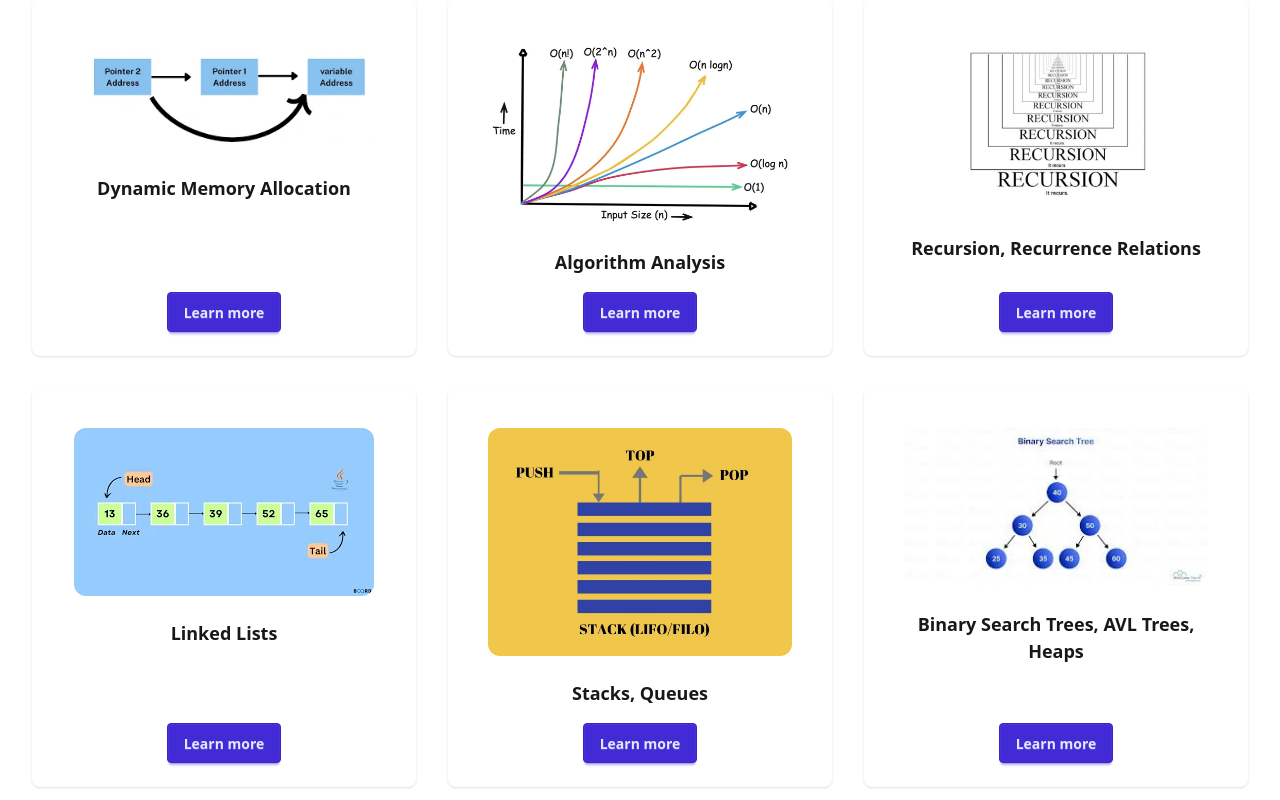
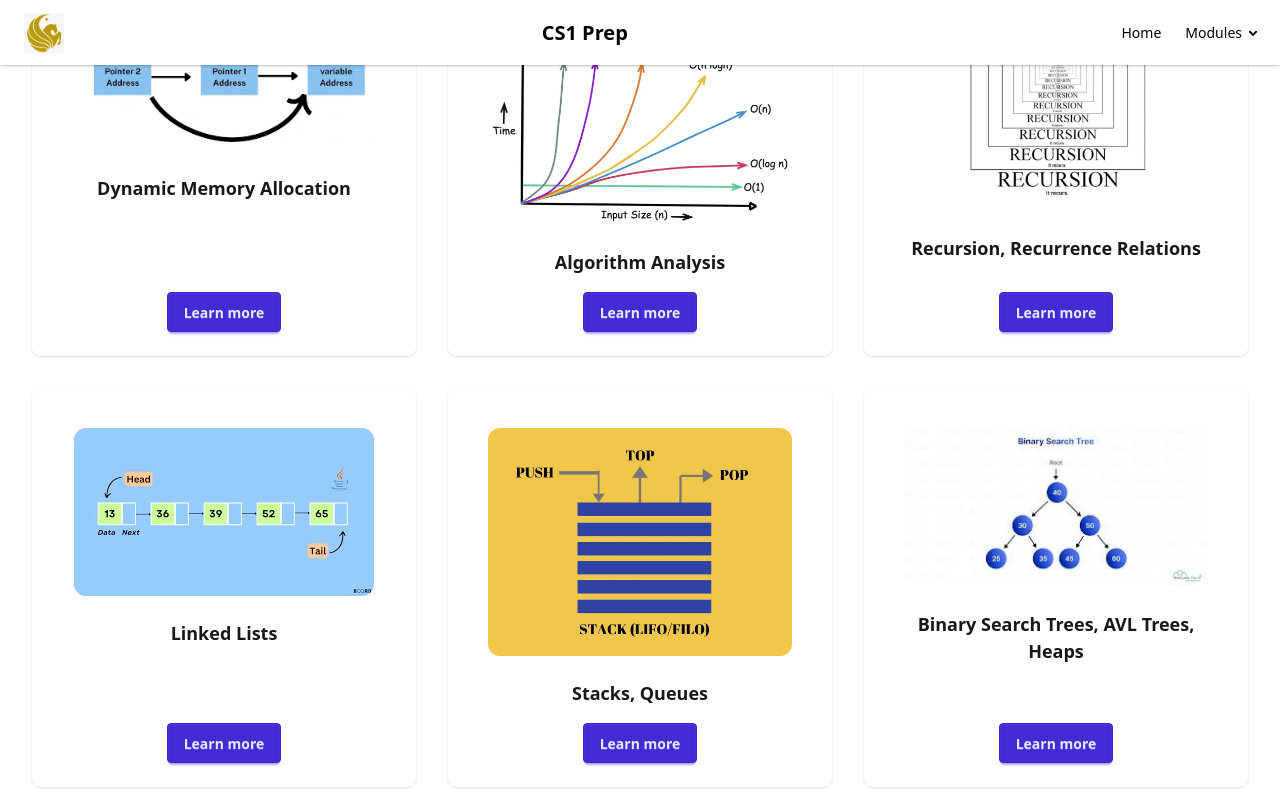
Before and after one commit to petertrinh4/csprac, a React (Vite) app: page / in a window 1280 px wide. Shown: the top 800 px of the page. Built offline with nearby package versions, Linux system fonts and the light colour scheme.

Commit message:
Added Navigation Bar

```diff
--- a/src/components/NavBar.tsx
+++ b/src/components/NavBar.tsx
@@ -1,4 +1,60 @@
 const NavBar = () => {
-  return <></>;
+  return (
+    <>
+      <div className="navbar bg-white text-black shadow-sm fixed top-0 left-0 w-full z-10">
+        <div className="flex-none">
+          <img src="/ucf.webp" alt="UCF Logo" className="h-10 w-10 ml-4" />
+        </div>
+        <div className="flex-1 flex justify-center">
+          <h1 className="text-xl font-bold">CS1 Prep</h1>
+        </div>
+        <div className="flex-none">
+          <ul className="menu menu-horizontal px-1">
+            <li>
+              <a className="text-black hover:bg-gray-200">Home</a>
+            </li>
+            <li>
+              <details className="relative">
+                <summary className="text-black hover:bg-gray-200">Modules</summary>
+                <ul className="bg-white text-black rounded-t-none p-2 w-96 absolute left-0 md:left-auto md:right-0">
+                  <li>
+                    <a className="text-black hover:bg-gray-200">Dynamic Memory Allocation</a>
+                  </li>
+                  <li>
+                    <a className="text-black hover:bg-gray-200">Algorithm Analysis</a>
+                  </li>
+                  <li>
+                    <a className="text-black hover:bg-gray-200">Recursion, Recurrence Relations</a>
+                  </li>
+                  <li>
+                    <a className="text-black hover:bg-gray-200">Linked Lists</a>
+                  </li>
+                  <li>
+                    <a className="text-black hover:bg-gray-200">Stacks, Queues</a>
+                  </li>
+                  <li>
+                    <a className="text-black hover:bg-gray-200">
+                      Binary Search Trees, AVL Trees, Heaps
+                    </a>
+                  </li>
+                  <li>
+                    <a className="text-black hover:bg-gray-200">Sorting Algorithms</a>
+                  </li>
+                  <li>
+                    <a className="text-black hover:bg-gray-200">HashTables</a>
+                  </li>
+                  <li>
+                    <a className="text-black hover:bg-gray-200">
+                      Bitwise Operators, Bitmasking, Base Conversion
+                    </a>
+                  </li>
+                </ul>
+              </details>
+            </li>
+          </ul>
+        </div>
+      </div>
+    </>
+  );
 };
 export default NavBar;
```
